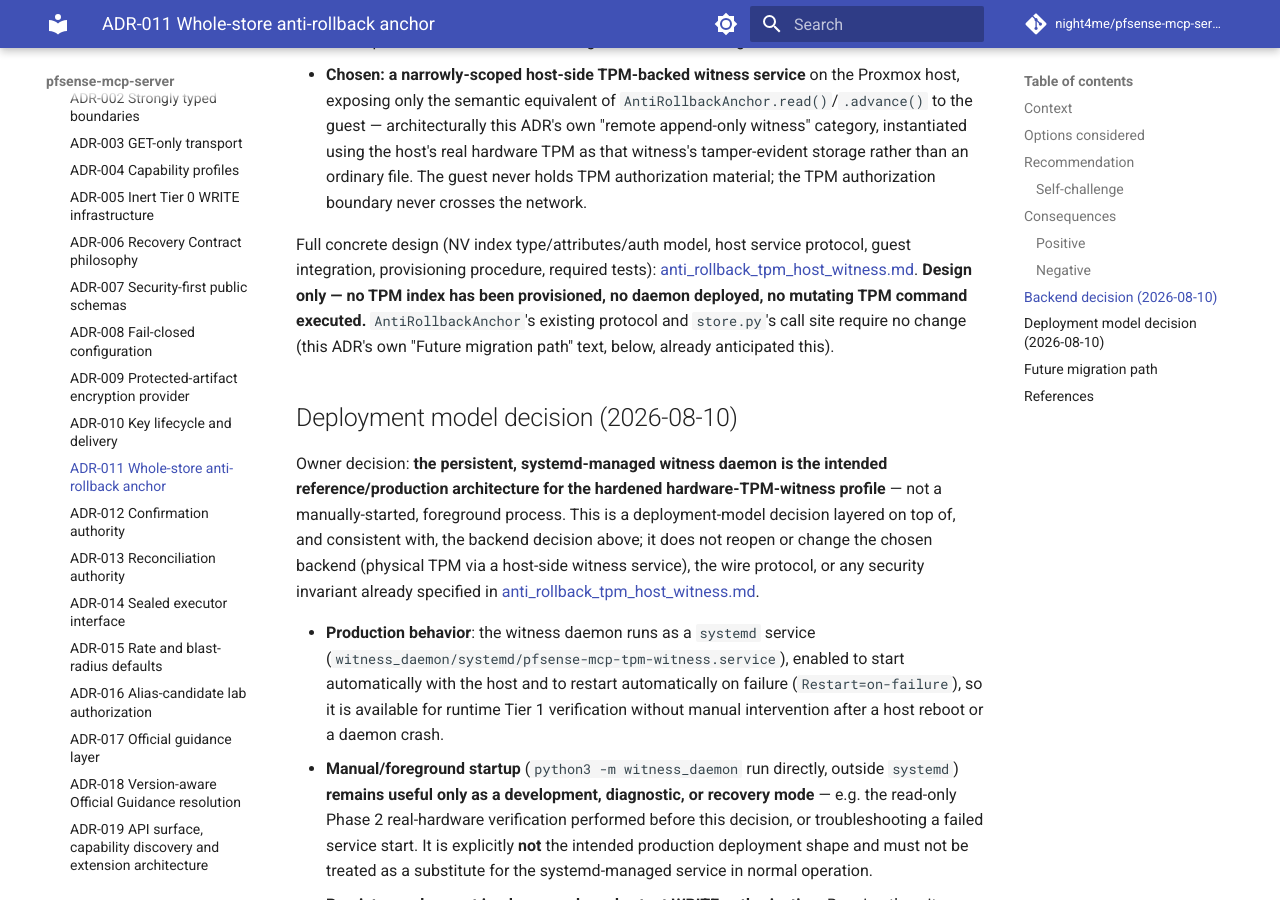
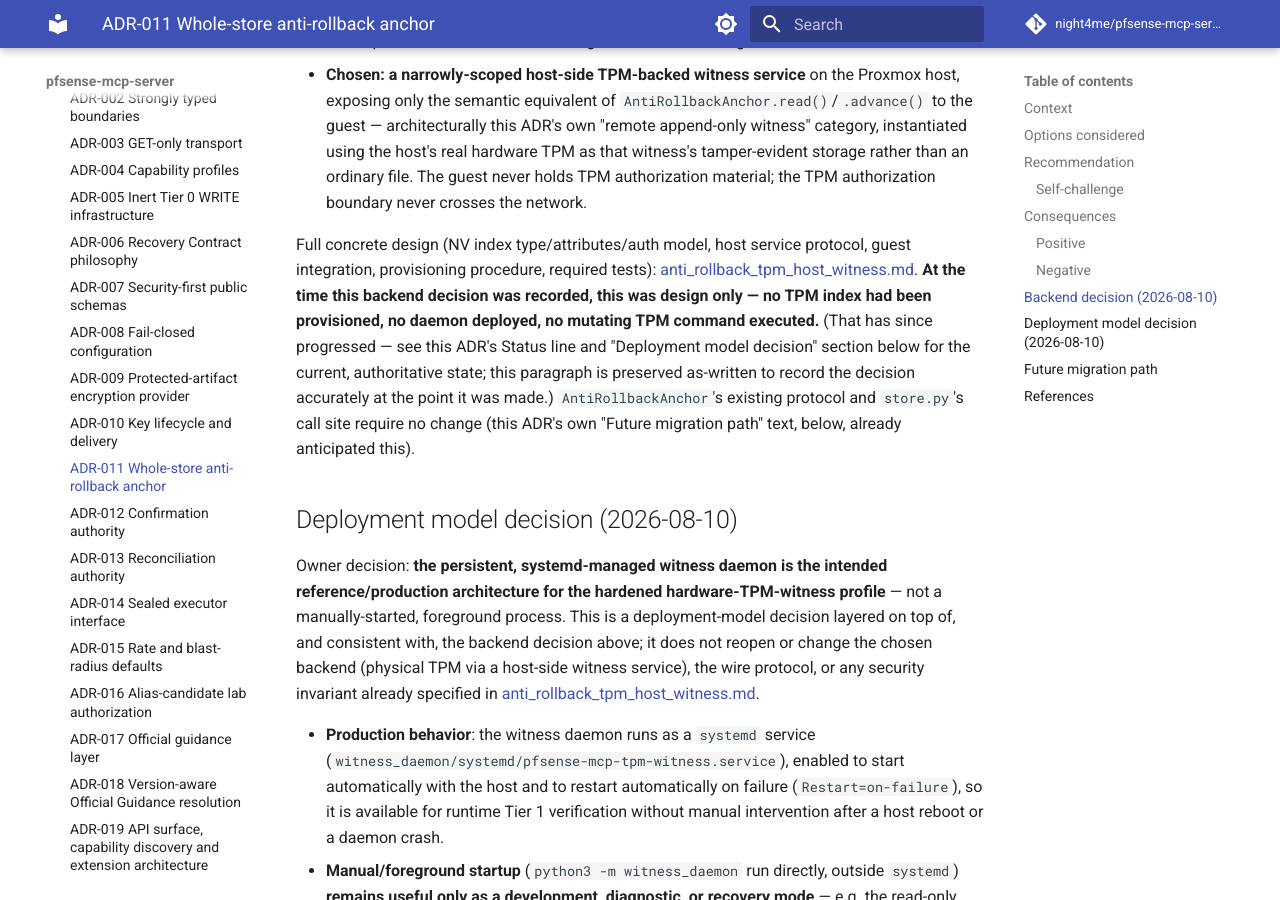
Before and after one commit to night4me/pfsense-mcp-server, an MkDocs documentation site: the page built from docs/adr/ADR-011-whole-store-anti-rollback-anchor.md, in a window 1280 px wide and 900 px high, scrolled down 2923 px. Built offline with MkDocs 1.6.1 and Material for MkDocs 9.7.7, drawn with Linux system fonts in a browser that asks for light colours; comment, search, counter and statistics services are not loaded.

Commit message:
docs(adr-011): clarify stale design-only sentence in Backend decision section
The "Backend decision" section's closing sentence -- "Design only --
no TPM index has been provisioned, no daemon deployed, no mutating TPM
command executed" -- was accurate when that section was written, but
has been stale and internally contradictory since the Status line and
"Deployment model decision" section (added in 9a097a0/0ed9fc3) began
describing the same backend as provisioned, deployed, and functionally
verified. Found during pre-publication review of those two commits.

Reworded to explicitly frame it as historical ("at the time this
backend decision was recorded") and point to the Status line and
Deployment model decision section as the current, authoritative state
-- rather than silently deleting or rewriting the decision history
itself, which is unchanged. No other content in this section touched.

Documentation only. make quick 11/11, make validate 20/20 (42-tool
contract byte-identical, WRITE allow-list empty, WRITE 0/3 active,
docs-check 82/82 Markdown files), mkdocs build --strict exit 0.

Co-Authored-By: Claude Sonnet 5 <noreply@anthropic.com>
Claude-Session: https://claude.ai/code/session_01FctdZTKqbZoKYt8YY5TmzW

```diff
--- a/docs/adr/ADR-011-whole-store-anti-rollback-anchor.md
+++ b/docs/adr/ADR-011-whole-store-anti-rollback-anchor.md
@@ -130,10 +130,15 @@ documentation, Proxmox's own `qm` manual page), not assumption:
 Full concrete design (NV index type/attributes/auth model, host service
 protocol, guest integration, provisioning procedure, required tests):
 [anti_rollback_tpm_host_witness.md](../tier1/specs/anti_rollback_tpm_host_witness.md).
-**Design only — no TPM index has been provisioned, no daemon deployed, no
-mutating TPM command executed.** `AntiRollbackAnchor`'s existing protocol
-and `store.py`'s call site require no change (this ADR's own "Future
-migration path" text, below, already anticipated this).
+**At the time this backend decision was recorded, this was design
+only — no TPM index had been provisioned, no daemon deployed, no
+mutating TPM command executed.** (That has since progressed — see
+this ADR's Status line and "Deployment model decision" section below
+for the current, authoritative state; this paragraph is preserved
+as-written to record the decision accurately at the point it was
+made.) `AntiRollbackAnchor`'s existing protocol and `store.py`'s call
+site require no change (this ADR's own "Future migration path" text,
+below, already anticipated this).
 
 ## Deployment model decision (2026-08-10)
 
```
